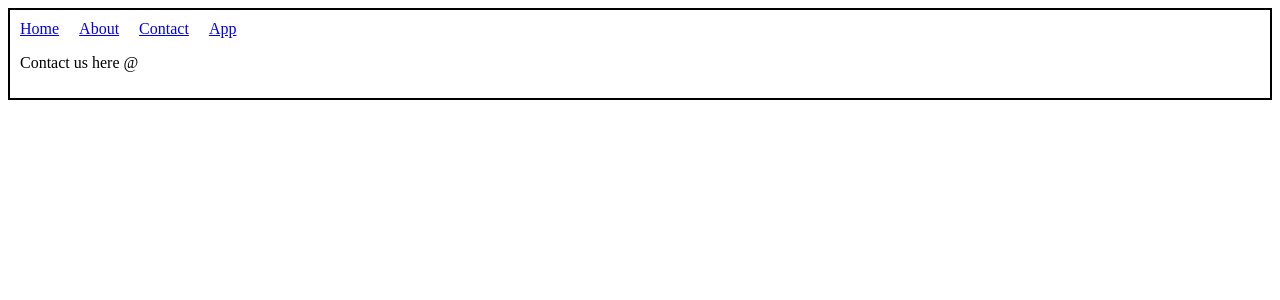
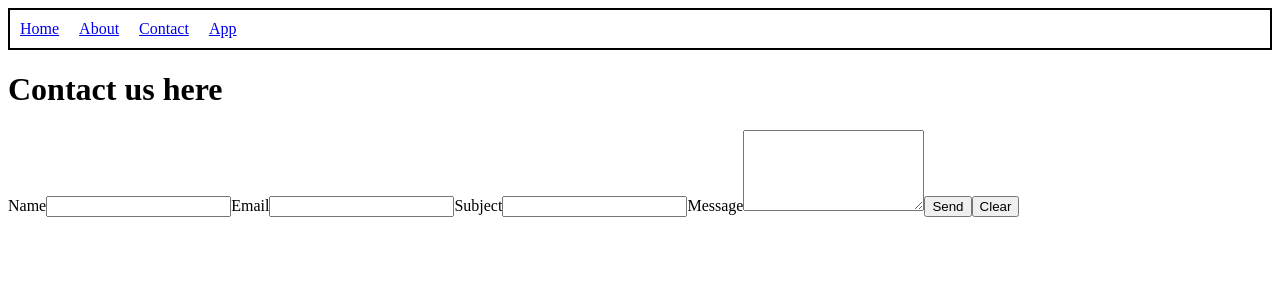
Before and after one commit to Xerrishades/GeoMap, a Next.js app: page /contact in a window 1280 px wide. Shown: the top 300 px of the page. Built offline with nearby package versions, Linux system fonts and the light colour scheme.

Commit message:
Setup Contact page

```diff
--- a/pages/contact.js
+++ b/pages/contact.js
@@ -3,10 +3,31 @@ import Layout from '../components/layout';
 
 export default function Index() {
     return (
-      <div>
-        <Layout>
-            <p>Contact us here @</p>
-        </Layout>
-      </div>
+      <div> {/* Main Div */}
+        <Layout />
+        <h1>Contact us here </h1>
+        <div>
+        <form method="post" action="#" className-="contactForum">
+            <label>
+                Name
+                <input type="text" name="name" id="name" />
+            </label>
+            <label>
+                Email
+                <input type="email" name="email" id="email" />
+            </label>
+            <label>
+                Subject
+                <input type="text" name="subject" id="subject" />
+            </label>
+            <label>
+                Message
+                <textarea name="message" id="message" rows="5" />
+            </label>
+            <button type="submit">Send</button>
+            <input type="reset" value="Clear" />
+            </form>
+        </div>
+      </div>/* end of main div */
     );
   }
```
